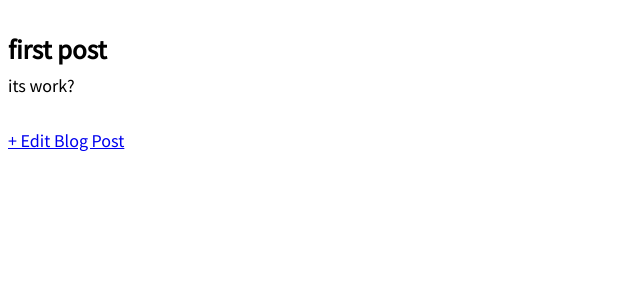
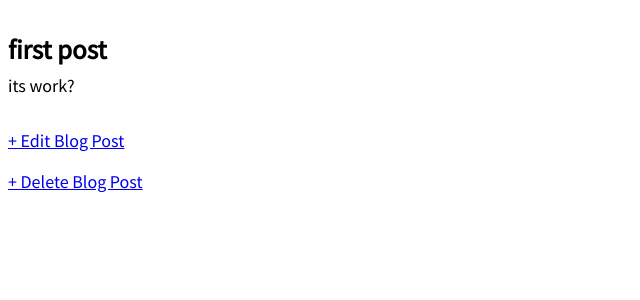
Before and after one commit to Garanaurt/django_first, a Django app: page /post/1/ in a window 1280 px wide. Shown: the part 102-402 px from the top of the page, without its empty margins (0-640 px from the left). Run offline with Django 3.2, Linux system fonts and the light colour scheme; data comes from the database, SQL or seed files in the repository; both versions use the stored data as it was after the commit.

Commit message:
add DeleteView

```diff
--- a/pages/urls.py
+++ b/pages/urls.py
@@ -1,8 +1,9 @@
 from django.urls import path
 
-from .views import BlogListView, BlogDetailView, BlogCreateView, BlogUpdateView
+from .views import BlogListView, BlogDetailView, BlogCreateView, BlogUpdateView, BlogDeleteView
 
 urlpatterns = [
+    path('post/<int:pk>/delete', BlogDeleteView.as_view(), name='post_delete'),
     path('post/<int:pk>/edit/', BlogUpdateView.as_view(), name='post_edit'),
     path('post/new/', BlogCreateView.as_view(), name='post_new'),
     path('post/<int:pk>/', BlogDetailView.as_view(), name='post_detail'),
--- a/pages/views.py
+++ b/pages/views.py
@@ -1,5 +1,6 @@
 from django.views.generic import ListView, DetailView
-from django.views.generic.edit import CreateView, UpdateView
+from django.views.generic.edit import CreateView, UpdateView, DeleteView
+from django.urls import reverse_lazy
 
 from .models import Post
 
@@ -23,3 +24,9 @@ class BlogUpdateView(UpdateView):
     model = Post
     template_name = 'post_edit.html'
     fields = ['title', 'body']
+
+
+class BlogDeleteView(DeleteView):
+    model = Post
+    template_name = 'post_delete.html'
+    success_url = reverse_lazy('home')
--- a/templates/post_detail.html
+++ b/templates/post_detail.html
@@ -6,5 +6,6 @@
     <p>{{ object.body }}</p>
   </div>
 
-  <a href="{% url 'post_edit' post.pk %}">+ Edit Blog Post</a>
+  <p><a href="{% url 'post_edit' post.pk %}">+ Edit Blog Post</a></p>
+  <p><a href="{% url 'post_delete' post.pk %}">+ Delete Blog Post</a></p>
 {% endblock content %}
```
Also changed, not shown: templates/post_delete.html (added, +9 -0 lines), db.sqlite3.
